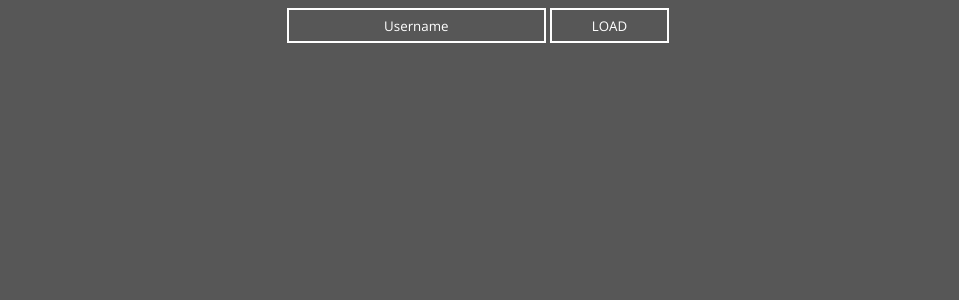
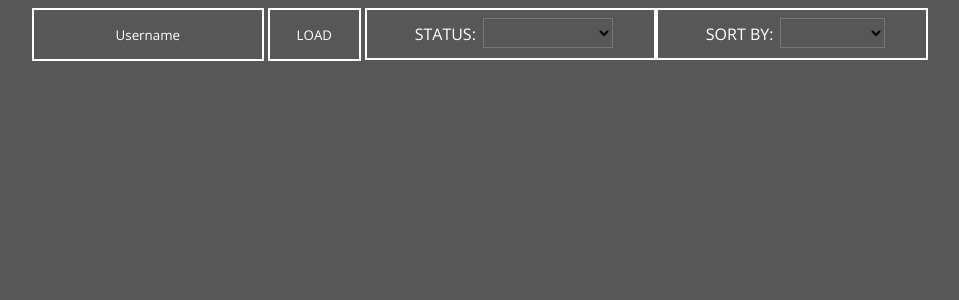
Before and after one commit to sxeix/mal-UI, an Angular app: page / in a window 1280 px wide. Shown: the top 300 px of the page, without its empty margins (160-1119 px from the left). Built offline with nearby package versions, Linux system fonts and the light colour scheme.

Commit message:
Create dropdown component, no functionality

```diff
--- a/src/app/anime-name-list/anime-name-list.component.css
+++ b/src/app/anime-name-list/anime-name-list.component.css
@@ -1,7 +1,7 @@
 .container {
     display: flex;
     justify-content: center;
-    padding-top: 80px;
+    padding-top: 200px;
 }
 
 .gallery {
@@ -29,7 +29,7 @@
 }
 
 .searchtools {
-    display: block;
+    display: inline-flex;
     position: absolute;
 }
 
@@ -37,7 +37,7 @@
     outline: none;
     background: none;
     display:inline-block;
-    padding:0.5em 3em;
+    padding:15.5px 2em;
     border:0.16em solid #FFFFFF;
     margin:0 0.3em 0.3em 0;
     box-sizing: border-box;
--- a/src/app/anime-name-list/anime-name-list.component.html
+++ b/src/app/anime-name-list/anime-name-list.component.html
@@ -2,6 +2,14 @@
     <!-- the loadAnimeList() function is declared in anime-name-list-component.ts -->
     <input [(ngModel)]="inputUsername" class="load" placeholder="Username"/>
     <button (click)="loadAnimeList()" class ="load">LOAD</button>
+    <app-anime-status-dropdown
+        name="STATUS"
+        [list]="statusList"
+    ></app-anime-status-dropdown>
+    <app-anime-status-dropdown
+        name="SORT BY"
+        [list]="sortByList"
+    ></app-anime-status-dropdown>
 </div>
 <div class="container">
     <div class="gallery">
--- a/src/app/anime-name-list/anime-name-list.component.ts
+++ b/src/app/anime-name-list/anime-name-list.component.ts
@@ -12,6 +12,9 @@ export class AnimeNameListComponent implements OnInit {
   animeList: JSON = null;
 
   inputUsername: string = "";
+
+  statusList = ["COMPLETED","MOST RECENT","ON HOLD", "WATCHING", "PLAN TO WATCH"];
+  sortByList = ["COMPLETED","TITLE"];
 
   constructor() { }
 
--- /dev/null
+++ b/src/app/anime-status-dropdown/anime-status-dropdown.component.css
@@ -0,0 +1,19 @@
+.dropdown {
+    display: inline-flex;
+    color:#FFFFFF;
+    text-align:center;
+    padding:3px 3em;
+    border:0.16em solid #FFFFFF;
+}
+.select {
+    width: auto;
+    height: 30px;
+    position: relative;
+    transform: translate3d(7px,5px,0);
+    background-color: transparent;
+}
+p {
+    vertical-align: top;
+    line-height: 10px;
+    position: relative;
+}
--- /dev/null
+++ b/src/app/anime-status-dropdown/anime-status-dropdown.component.html
@@ -0,0 +1,7 @@
+<div class="dropdown">
+    <p class="selectPara">{{name}}: </p>
+    <select [(ngModel)]="selected" id="{{name.toLowerCase()}}" class="select">
+        <option value="" disabled selected>Select {{name.toLowerCase()}}</option>
+        <option *ngFor="let x of list" [value]="x">{{x}}</option>
+    </select>
+</div>
--- /dev/null
+++ b/src/app/anime-status-dropdown/anime-status-dropdown.component.ts
@@ -0,0 +1,18 @@
+import { Component, Input, OnInit } from '@angular/core';
+
+@Component({
+  selector: 'app-anime-status-dropdown',
+  templateUrl: './anime-status-dropdown.component.html',
+  styleUrls: ['./anime-status-dropdown.component.css']
+})
+export class AnimeStatusDropdownComponent implements OnInit {
+
+  @Input() name: string;
+  @Input() list: Array<string>;
+  selected = "null";
+  constructor() { }
+
+  ngOnInit(): void {
+  }
+
+}
--- a/src/app/app.module.ts
+++ b/src/app/app.module.ts
@@ -5,11 +5,13 @@ import { AppRoutingModule } from './app-routing.module';
 import { AppComponent } from './app.component';
 import { AnimeNameListComponent } from './anime-name-list/anime-name-list.component';
 import { FormsModule } from '@angular/forms';
+import { AnimeStatusDropdownComponent } from './anime-status-dropdown/anime-status-dropdown.component';
 
 @NgModule({
   declarations: [
     AppComponent,
-    AnimeNameListComponent
+    AnimeNameListComponent,
+    AnimeStatusDropdownComponent
   ],
   imports: [
     BrowserModule,
```
Also changed, not shown: 1 other file (tests, documents, lock files or other folders).
